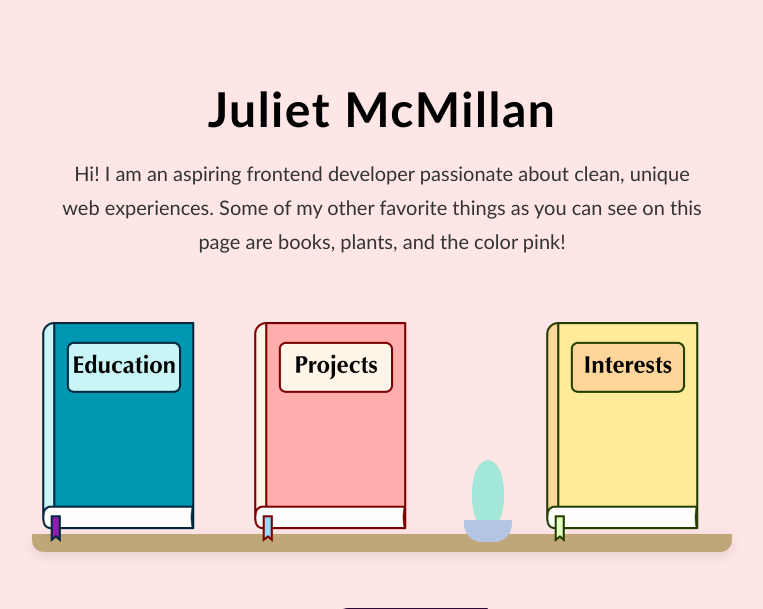
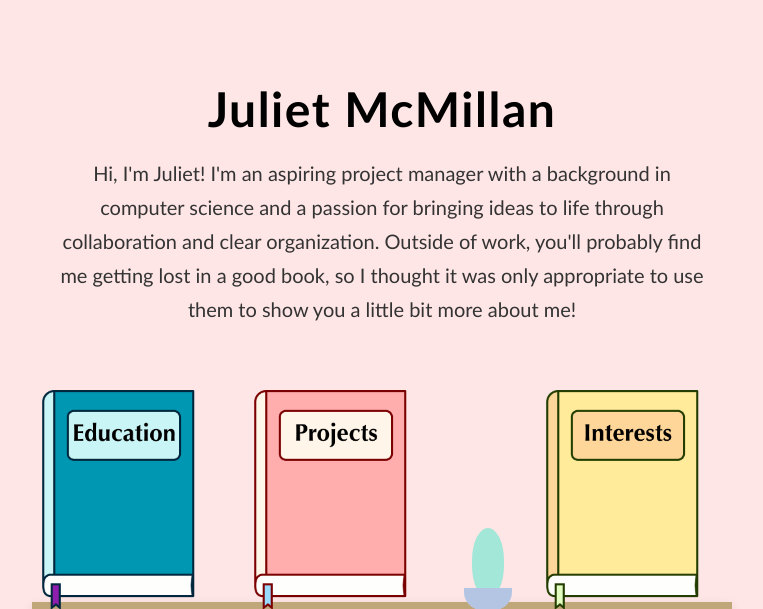
Before and after one commit to julietmcmillan/MyWebsite, a Django app: page / in a window 1280 px wide. Shown: the top 609 px of the page, without its empty margins (258-1021 px from the left). Run offline with Django 5.2, Linux system fonts and the light colour scheme; some web fonts are replaced.

Commit message:
Update index.html

```diff
--- a/templates/main/index.html
+++ b/templates/main/index.html
@@ -130,7 +130,7 @@
     <div class="left-about">
         <div class="about-title">Juliet McMillan</div>
         <div class="about-blurb">
-            Hi! I am an aspiring frontend developer passionate about clean, unique web experiences. Some of my other favorite things as you can see on this page are books, plants, and the color pink!
+            Hi, I'm Juliet! I'm an aspiring project manager with a background in computer science and a passion for bringing ideas to life through collaboration and clear organization. Outside of work, you'll probably find me getting lost in a good book, so I thought it was only appropriate to use them to show you a little bit more about me!
         </div>
     </div>
     <div class="right-shelves">
```
